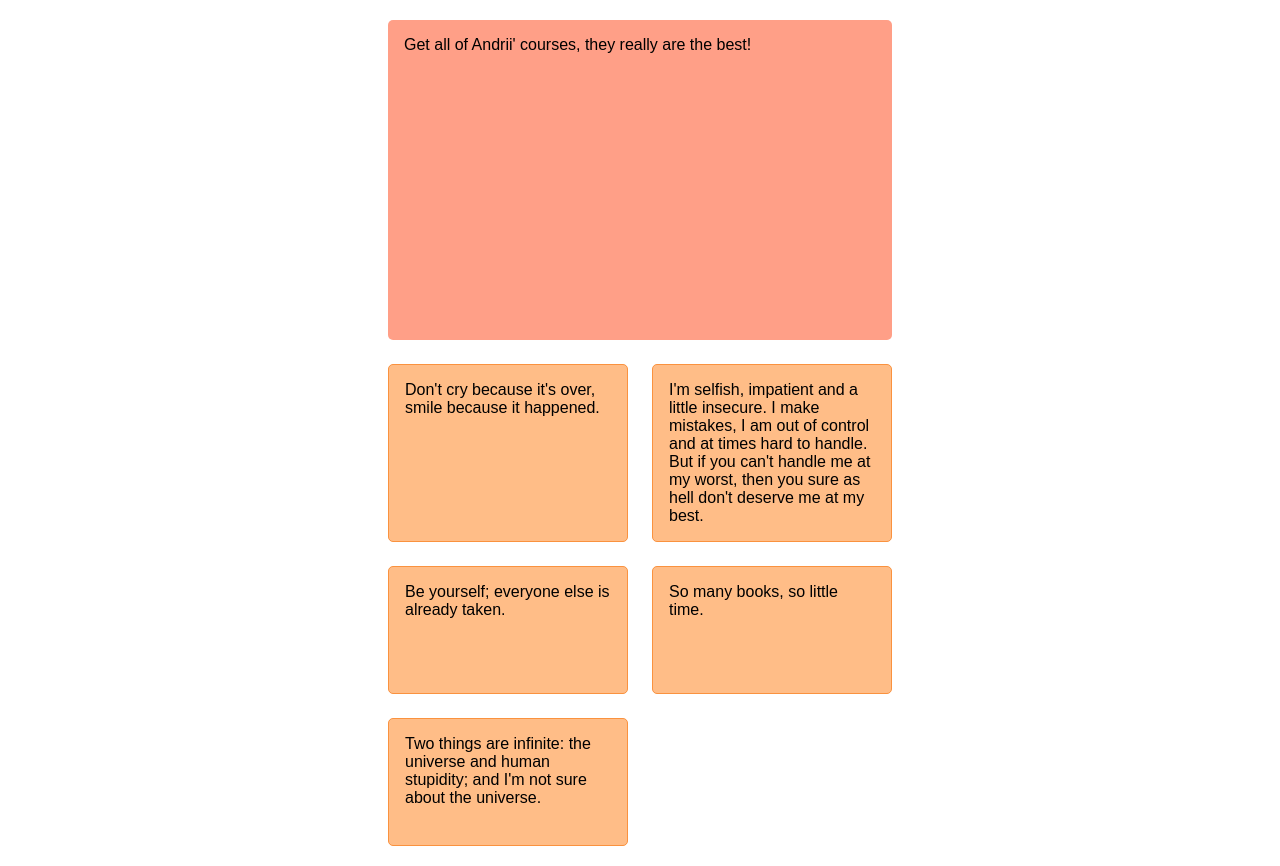
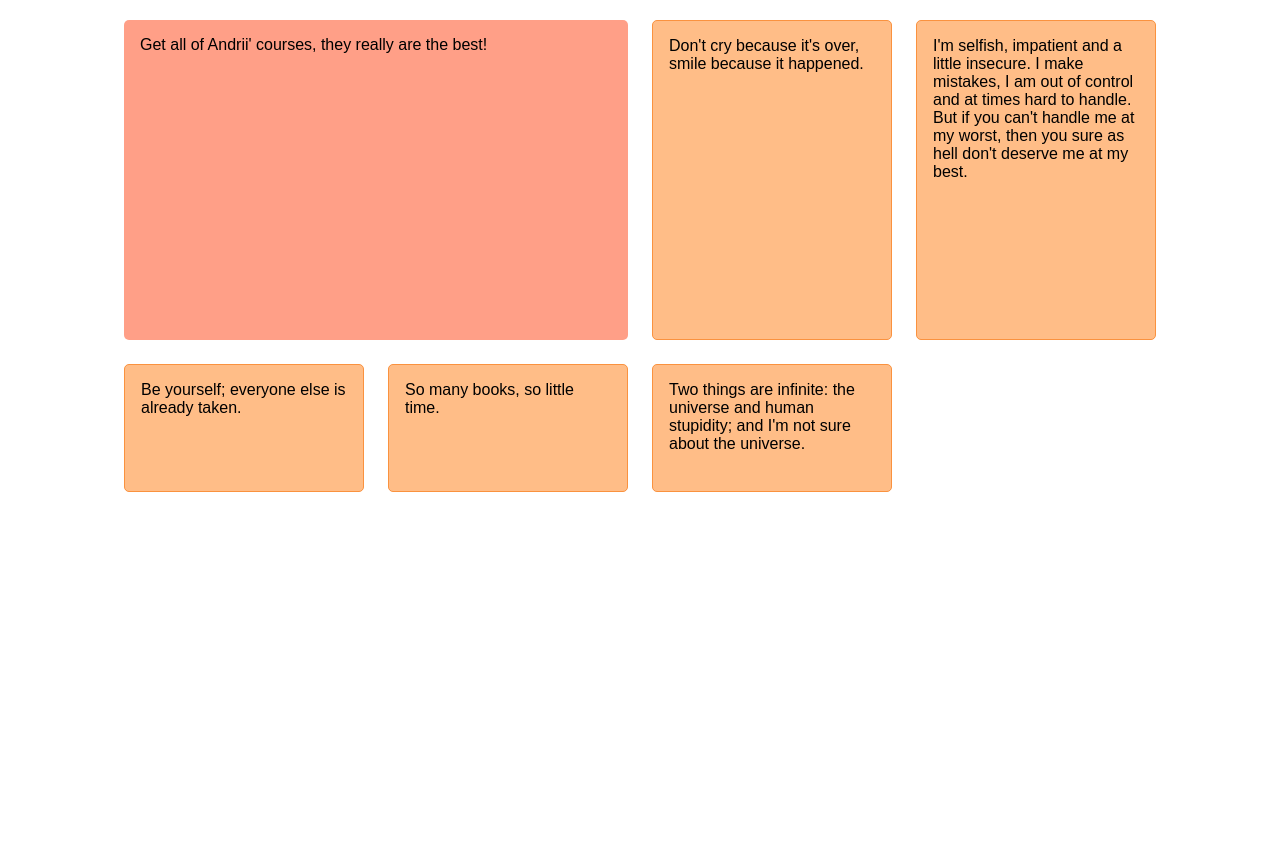
Before and after one commit to autopilotcode/my-learning-templates, a plain HTML site: page Autoflow-CSS-Grid/index.html in a window 1280 px wide. After the commit the page ends 800 px from the top, so only its background shows below. Drawn offline with Linux system fonts and the light colour scheme.

Commit message:
finished auto-fill & auto-fit l.213

```diff
--- a/Autoflow-CSS-Grid/main.css
+++ b/Autoflow-CSS-Grid/main.css
@@ -2,8 +2,11 @@
     margin: 20px;
     display: grid;
     /*"dynamic grid, only columns or rows assigned"*/
-    /*we defined 2 columns and  1 row manually other will be auto*/
-    grid-template-columns: repeat(2, 15rem);
+    /*we defined 2 columns and 1 row manually, other will be auto*/
+    /*grid-template-columns: repeat(2, 15rem); static size of grid elements*/
+    /*grid-template-columns: repeat(auto-fill, 15rem);*/
+    /*if have less items better to use */
+    grid-template-columns: repeat(auto-fill, 15rem);
     grid-template-rows: 20rem; /*we assigned 1st row, other will be auto
     we set it below*/
     justify-content: center;
@@ -19,7 +22,7 @@
     newly added columns___can be fixed or auto(default)
     in our case: 5rem, this value make sense if grid-auto-flow: column
     im our case it overwritten by explicitly set columns*/
-    grid-auto-columns: 5rem; /*?can be commented? because aiuto-flow:row*/
+    /*grid-auto-columns: 5rem; /*?can be commented? because aiuto-flow:row*/
 }
 
 .quote {
```
